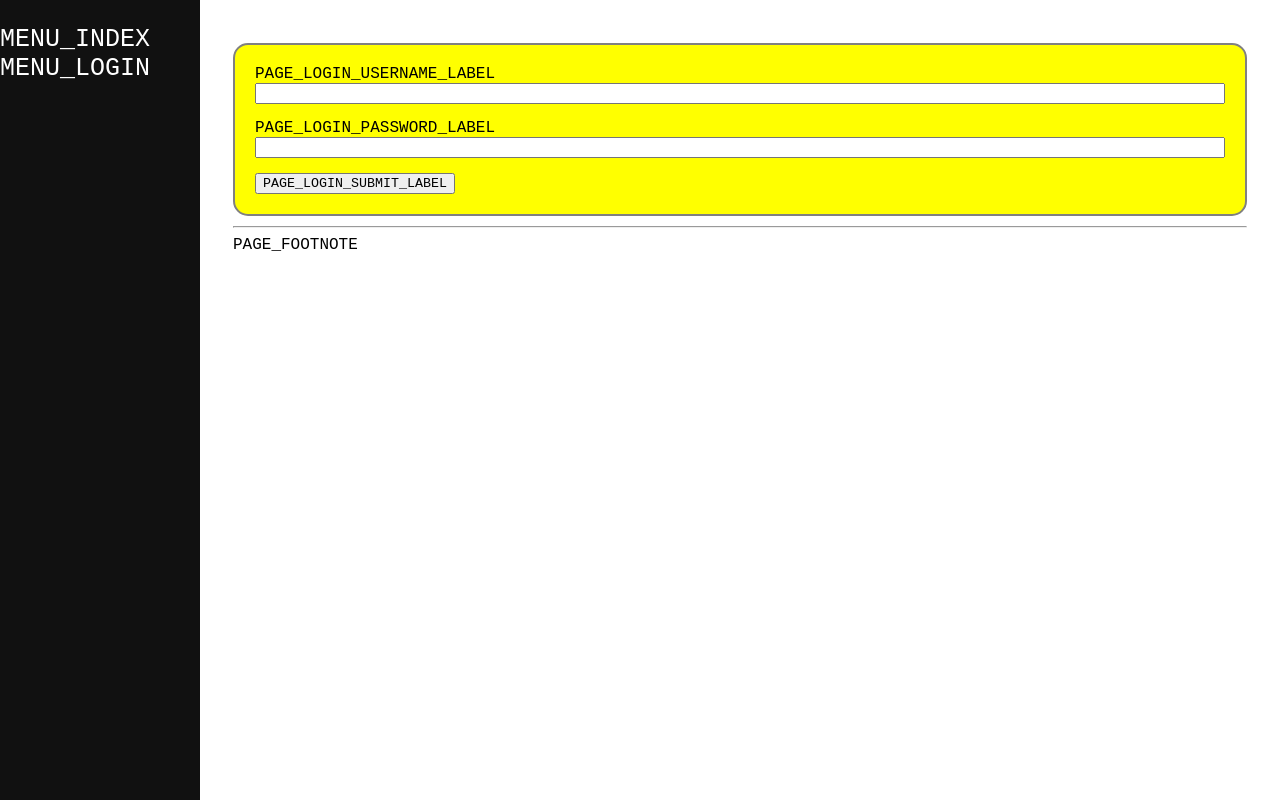
After one commit to UnizaMatBre/VPA_MB_Semestralka, a Flask app: page /login in a window 1280 px wide. The commit adds this page. Run offline with Flask 3, Linux system fonts and the light colour scheme.

Commit message:
Added login page

```diff
--- a/VPA_Website/__init__.py
+++ b/VPA_Website/__init__.py
@@ -27,4 +27,10 @@ def create_app(app_config):
     def index_get():
         return render_template("index.html", localization=localization)
 
+    @app.route("/login", methods=["GET"])
+    def login_get():
+        """Handles login page"""
+        return render_template("login.html", localization=localization)
+
+
     return app
--- a/VPA_Website/templates/_base.html
+++ b/VPA_Website/templates/_base.html
@@ -11,6 +11,7 @@
         <div id="menu-section">
             <menu>
                 <li><a href="/index">{{ localization["MENU_INDEX"] }}</a></li>
+                <li><a href="/login">{{ localization["MENU_LOGIN"] }}</a></li>
             </menu>
         </div>
 
--- /dev/null
+++ b/VPA_Website/templates/login.html
@@ -0,0 +1,20 @@
+{% extends "_base.html" %}
+
+{% block content %}
+   <div class="content-top-div">
+        <form id="login-form">
+            <div class="form-label-input-div">
+                <label for="username">{{localization["PAGE_LOGIN_USERNAME_LABEL"]}}</label>
+                <input type="text" name="username" id="username" required/>
+            </div>
+
+            <div class="form-label-input-div">
+                <label for="password">{{localization["PAGE_LOGIN_PASSWORD_LABEL"]}}</label>
+                <input type="password" name="password" id="password" required/>
+            </div>
+
+            <input type="submit" value="{{ localization['PAGE_LOGIN_SUBMIT_LABEL'] }}" />
+        </form>
+    </div>
+
+{% endblock %}
```
